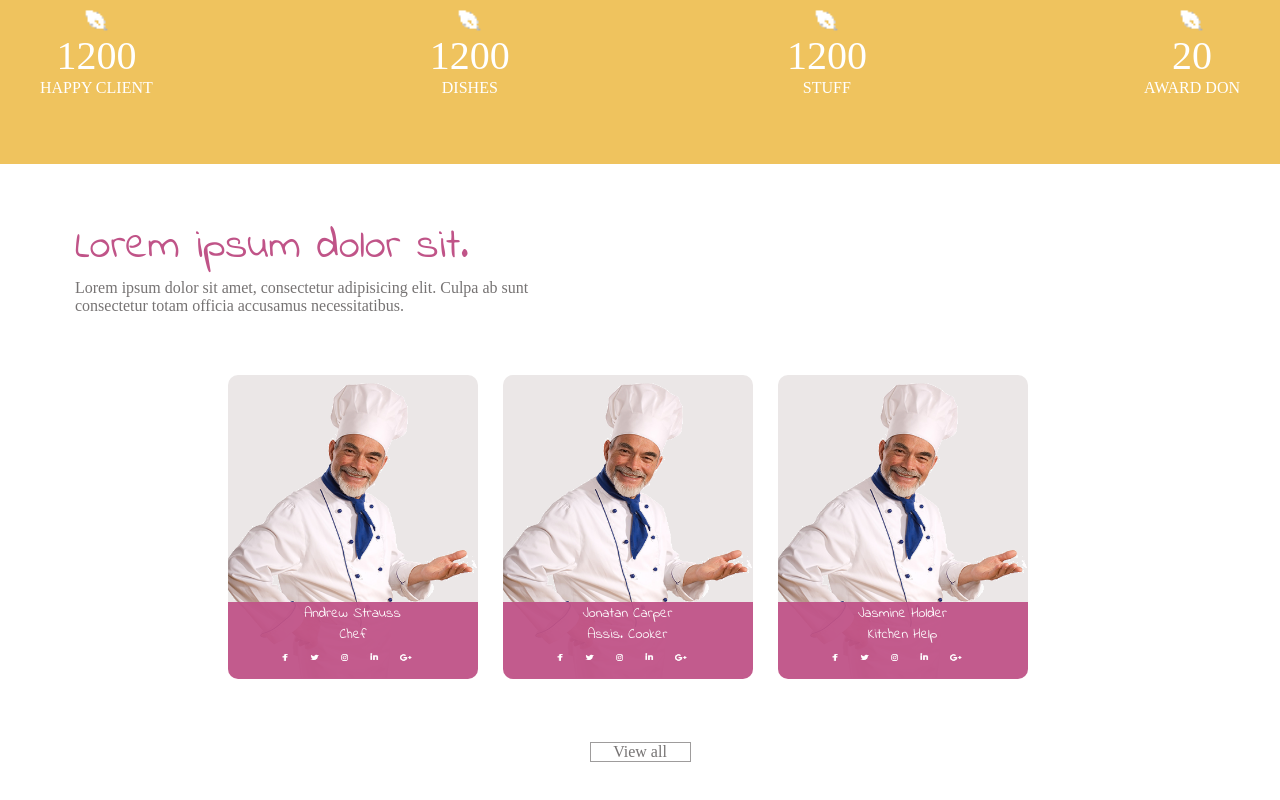
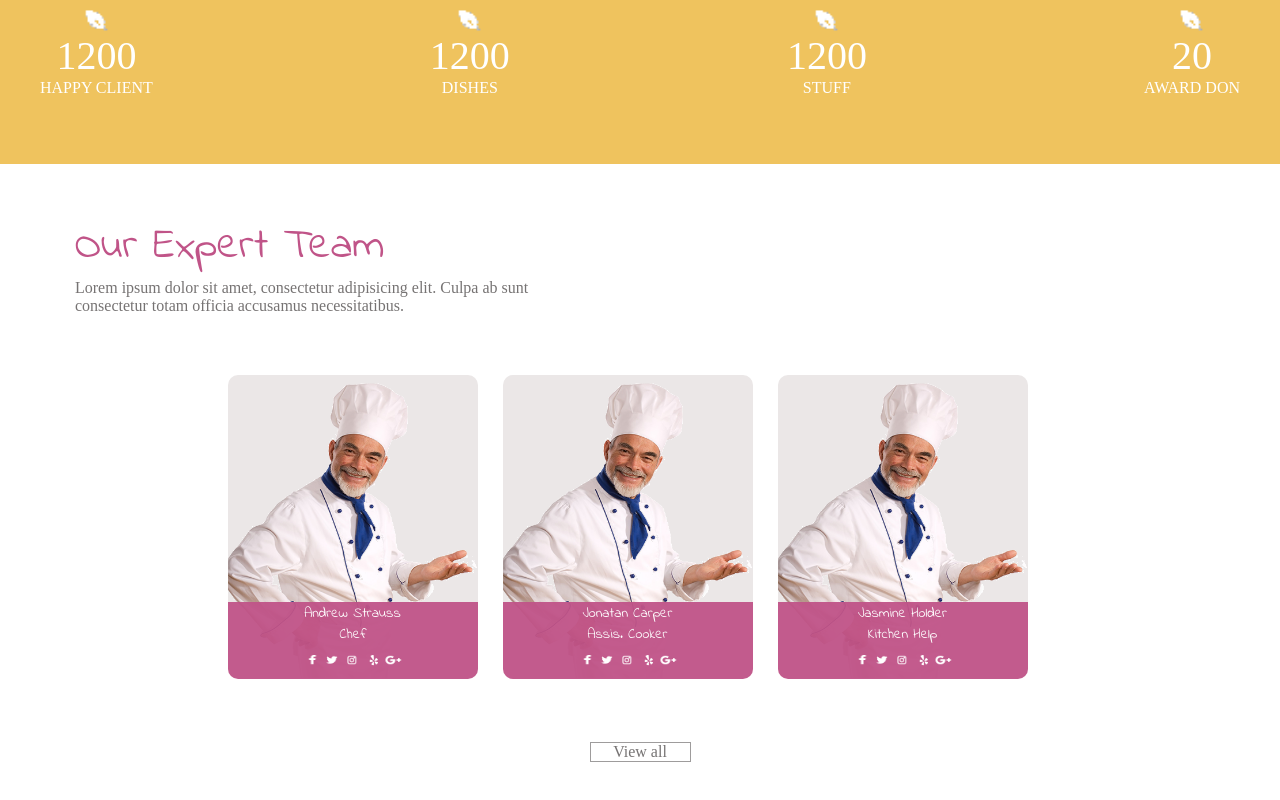
Before and after one commit to Faerden/Vevo, a plain HTML site: page index.html in a window 1280 px wide. Shown: the part 3838-4638 px from the top of the page. Drawn offline with Linux system fonts and the light colour scheme.

Commit message:
Section9: final version

```diff
--- a/css/v-food.css
+++ b/css/v-food.css
@@ -94,6 +94,11 @@ body {
 .social-icon{
     width: 30px;
     height: 30px;
+}
+
+.social-icon img {
+    width: 20px;
+    height: 20px;
 }
 
 .in {
@@ -705,6 +710,10 @@ a {
     width: 150px;
 }
 
+.stuff-info-text .socials {
+width: 100px;
+}
+
 .stuff-block-hover {
     position: absolute;
     width: 100%;
--- a/index.html
+++ b/index.html
@@ -337,7 +337,7 @@
     <div class="container flex_column_center">
 
       <div class="section9-text">
-            <div class="art-title"> Lorem ipsum dolor sit. </div>
+            <div class="art-title"> Our Expert Team </div>
             <div> Lorem ipsum dolor sit amet, consectetur adipisicing elit. Culpa ab sunt consectetur totam officia accusamus necessitatibus. </div>
         </div>
 
@@ -350,11 +350,11 @@
                         <div class="art-title"> Andrew Strauss</div>
                         <div class="art-title"> Chef</div>
                         <div class="socials flex_row_space-between">
-                            <a href="#" class="social-icon"><img src="img/facebook.png" width="15px" height="15px" alt="social-facebook"></a>
-                            <a href="#" class="social-icon"><img src="img/twitter.png" width="15px" height="15px"  alt="social-twitter" ></a>
-                            <a href="#" class="social-icon"><img src="img/instagramm.png" width="15px" height="15px"  alt="social-instagramm"></a>
-                            <a href="#" class="social-icon"><img src="img/in.png" width="15px" height="15px"  alt="social-in"></a>
-                            <a href="#" class="social-icon"><img src="img/google+.png" width="15px" height="15px"  alt="social-in"></a>
+                            <a href="#" class="social-icon"><img src="img/facebook.png" alt="social-facebook"></a>
+                            <a href="#" class="social-icon"><img src="img/twitter.png" alt="social-twitter" ></a>
+                            <a href="#" class="social-icon"><img src="img/instagramm.png" alt="social-instagramm"></a>
+                            <a href="#" class="social-icon"><img src="img/web-ikon.png" alt="social-web"></a>
+                            <a href="#" class="social-icon"><img src="img/google+.png"  alt="social-in"></a>
                         </div>
                     </div>
                  </div>
@@ -371,11 +371,11 @@
                         <div class="art-title"> Jonatan Carper</div>
                         <div class="art-title"> Assis. Cooker</div>
                         <div class="socials flex_row_space-between">
-                            <a href="#" class="social-icon"><img src="img/facebook.png" width="15px" height="15px" alt="social-facebook"></a>
-                            <a href="#" class="social-icon"><img src="img/twitter.png" width="15px" height="15px"  alt="social-twitter" ></a>
-                            <a href="#" class="social-icon"><img src="img/instagramm.png" width="15px" height="15px"  alt="social-instagramm"></a>
-                            <a href="#" class="social-icon"><img src="img/in.png" width="15px" height="15px"  alt="social-in"></a>
-                            <a href="#" class="social-icon"><img src="img/google+.png" width="15px" height="15px"  alt="social-in"></a>
+                            <a href="#" class="social-icon"><img src="img/facebook.png" alt="social-facebook"></a>
+                            <a href="#" class="social-icon"><img src="img/twitter.png" alt="social-twitter" ></a>
+                            <a href="#" class="social-icon"><img src="img/instagramm.png" alt="social-instagramm"></a>
+                            <a href="#" class="social-icon"><img src="img/web-ikon.png" alt="social-web"></a>
+                            <a href="#" class="social-icon"><img src="img/google+.png"  alt="social-in"></a>
                         </div>
                     </div>
                 </div>
@@ -391,11 +391,11 @@
                         <div class="art-title"> Jasmine Holder</div>
                         <div class="art-title"> Kitchen Help</div>
                         <div class="socials flex_row_space-between">
-                            <a href="#" class="social-icon"><img src="img/facebook.png" width="15px" height="15px" alt="social-facebook"></a>
-                            <a href="#" class="social-icon"><img src="img/twitter.png" width="15px" height="15px"  alt="social-twitter" ></a>
-                            <a href="#" class="social-icon"><img src="img/instagramm.png" width="15px" height="15px"  alt="social-instagramm"></a>
-                            <a href="#" class="social-icon"><img src="img/in.png" width="15px" height="15px"  alt="social-in"></a>
-                            <a href="#" class="social-icon"><img src="img/google+.png" width="15px" height="15px"  alt="social-in"></a>
+                            <a href="#" class="social-icon"><img src="img/facebook.png" alt="social-facebook"></a>
+                            <a href="#" class="social-icon"><img src="img/twitter.png" alt="social-twitter" ></a>
+                            <a href="#" class="social-icon"><img src="img/instagramm.png" alt="social-instagramm"></a>
+                            <a href="#" class="social-icon"><img src="img/web-ikon.png" alt="social-web"></a>
+                            <a href="#" class="social-icon"><img src="img/google+.png" alt="social-in"></a>
                         </div>
                     </div>
                 </div>
@@ -409,11 +409,16 @@
                  <div> <a href="#">View all</a> </div>
       </div>
 
-
-    </div>
+  </div>
 </div>
 
     <!-- Десятая секция -->
+<div class="section10">
+  <div class="container flex_column_space-between">
 
+
+
+</div>
+</div>
      </body>
 </html>
```
Also changed, not shown: svg/facebook.svg.
